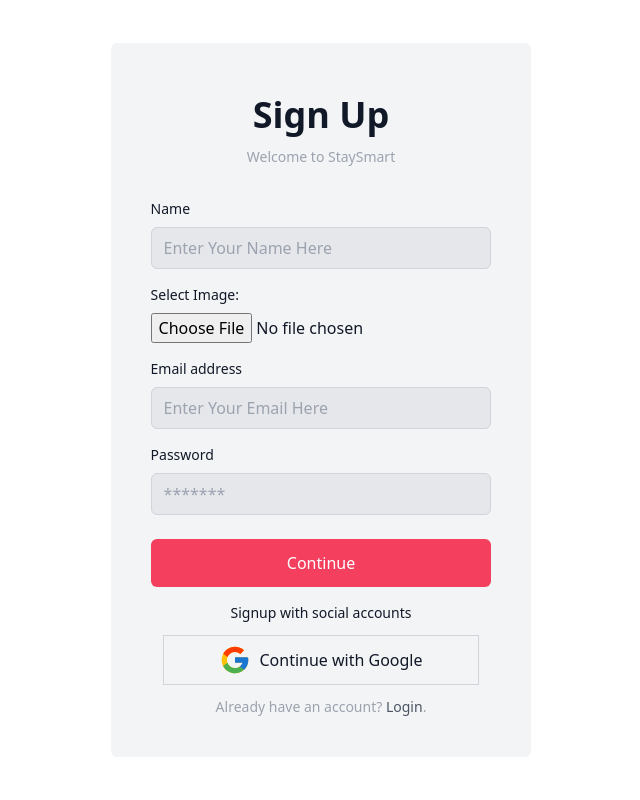
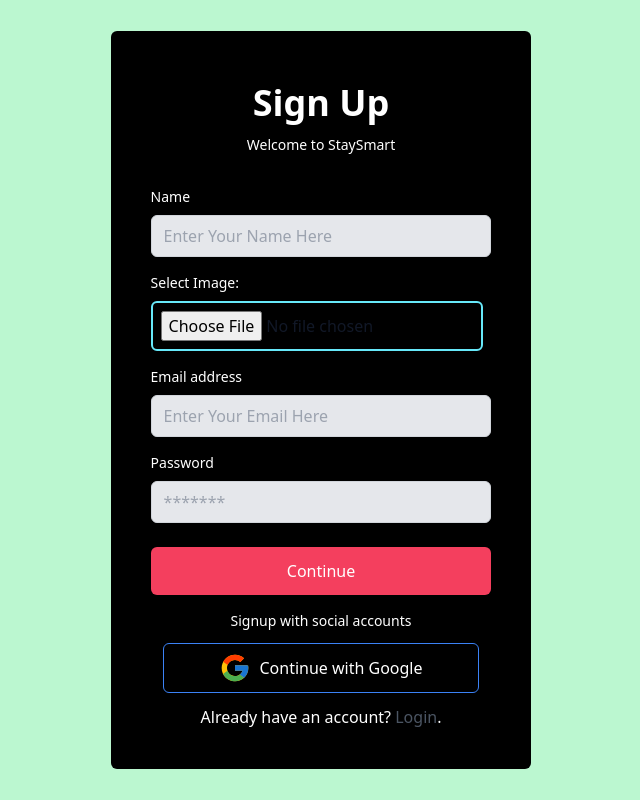
Before and after one commit to amithasanamithasan/MyStaySmart-starter-template, a React (Vite) app in the folder client/: page /signup in a window 1280 px wide. Shown: the whole page, without its empty margins (319-959 px from the left). Built offline with nearby package versions, Linux system fonts and the light colour scheme; no server answers.

Commit message:
tanStack query client setup main jsx file setup

```diff
--- a/client/src/API/auth.js
+++ b/client/src/API/auth.js
@@ -1,6 +1,6 @@
 import axiosSecure from "."
 
-
+// save user  data in  database
 export const saveUser = async user=>{
 
     const currentUser={
@@ -14,3 +14,13 @@ export const saveUser = async user=>{
     return data ;
 
 }
+
+// GET Token form server
+
+export const getToken = async email=>{
+
+    const {data} =await axiosSecure.post(`/jwt`,email)
+console.log("Token recived from server..........",data);
+    return data ;
+
+}
--- a/client/src/API/utils.js
+++ b/client/src/API/utils.js
@@ -2,6 +2,7 @@ import axios from "axios";
 
 export const imageUploadimgbb= async image=>{
 
+  // image uplodead new FromData ()
 const formData= new FormData();
   formData.append('image', image);
 
--- a/client/src/components/Room/Room.jsx
+++ b/client/src/components/Room/Room.jsx
@@ -12,26 +12,27 @@ const [loading ,setLoading]=useState(false);
 const [params , setParams]=useSearchParams();
 // oonno je kono component e access korte parbo params.get kore
   const category= params.get('category')
+  console.log(category);
 // API data loaded
 
-useEffect( ()=>{
-    setLoading(true)
-fetch('rooms.json')
+// useEffect( ()=>{
+//     setLoading(true)
+// fetch('http://localhost:8000/rooms')
 
-.then(res=>res.json())
-.then(data=> {
-    if(category){
+// .then(res=>res.json())
+// .then(data=> {
+//     if(category){
 
-  const fillered= data.filter(room=> room.category=== category)
-  setRooms(fillered)
+//   const fillered= data.filter(room=> room.category=== category)
+//   setRooms(fillered)
 
-    }else{
-        setRooms(data)
-    }
-    setLoading(false)
-})
+//     }else{
+//         setRooms(data)
+//     }
+//     setLoading(false)
+// })
 
-},[category])
+// },[category])
 
 if(loading){
     return <Loader></Loader>
--- a/client/src/main.jsx
+++ b/client/src/main.jsx
@@ -7,11 +7,20 @@ import { Toaster } from 'react-hot-toast'
 import 'react-date-range/dist/styles.css'
 import 'react-date-range/dist/theme/default.css'
 import { HelmetProvider } from 'react-helmet-async';
+import {QueryClient,QueryClientProvider,} from '@tanstack/react-query'
+
+const queryClient = new QueryClient()
+
+
 ReactDOM.createRoot(document.getElementById('root')).render(
+
+
   <HelmetProvider>
-  <AuthProvider>
+ <QueryClientProvider client={queryClient}>
+ <AuthProvider>
     <Toaster />
     <RouterProvider router={router} />
   </AuthProvider>
+ </QueryClientProvider>
   </HelmetProvider>
 )
--- a/client/src/pages/Login/Login.jsx
+++ b/client/src/pages/Login/Login.jsx
@@ -3,11 +3,11 @@ import { FcGoogle } from 'react-icons/fc'
 
 const Login = () => {
   return (
-    <div className='flex justify-center items-center min-h-screen'>
-      <div className='flex flex-col max-w-md p-6 rounded-md sm:p-10 bg-gray-100 text-gray-900'>
+    <div className='flex justify-center items-center min-h-screen bg-amber-100'>
+      <div className='flex flex-col max-w-md p-6 rounded-md sm:p-10  bg-gray-300 text-gray-900'>
         <div className='mb-8 text-center'>
           <h1 className='my-3 text-4xl font-bold'>Log In</h1>
-          <p className='text-sm text-gray-400'>
+          <p className='text-base text-emerald-600'>
             Sign in to access your account
           </p>
         </div>
@@ -70,12 +70,12 @@ const Login = () => {
           </p>
           <div className='flex-1 h-px sm:w-16 dark:bg-gray-700'></div>
         </div>
-        <div className='flex justify-center items-center space-x-2 border m-3 p-2 border-gray-300 border-rounded cursor-pointer'>
+        <div className='flex border-x-2 border-y-2 rounded-lg border-cyan-400 justify-center items-center space-x-2 border m-3 p-2 border-rounded cursor-pointer'>
           <FcGoogle size={32} />
 
           <p>Continue with Google</p>
         </div>
-        <p className='px-6 text-sm text-center text-gray-400'>
+        <p className='px-6 text-center text-base text-rose-500'>
           Don&apos;t have an account yet?{' '}
           <Link
             to='/signup'
--- a/client/src/pages/SignUp/SignUp.jsx
+++ b/client/src/pages/SignUp/SignUp.jsx
@@ -1,10 +1,13 @@
-import { Link } from 'react-router-dom'
+import { Link, useNavigate } from 'react-router-dom'
 import { FcGoogle } from 'react-icons/fc'
 
 import { imageUploadimgbb } from '../../API/utils';
 import useAuth from"../../hooks/useAuth";
-import { saveUser } from '../../API/auth';
+import { getToken, saveUser } from '../../API/auth';
+
+import {toast} from 'react-hot-toast';
 const SignUp = () => {
+  const navigate = useNavigate()
   const { createUser, updateUserProfile, signInWithGoogle}=useAuth();
 
 const handelsignup= async event=>{
@@ -28,8 +31,17 @@ console.log(result);
 // save user data in database
 const dbResponse= await saveUser(result?.user)
 console.log(dbResponse);
+
+// get token
+await getToken(result?.user?.email)
+navigate('/');
+toast.success('SignUp Successful')
+
+
+
 }catch(err){
   console.log(err);
+  toast.error(err?.message);
 }
 
 //  console.log(name,email,password,image);
@@ -37,11 +49,11 @@ console.log(dbResponse);
 
 
   return (
-    <div className='flex justify-center items-center min-h-screen'>
-      <div className='flex flex-col max-w-md p-6 rounded-md sm:p-10 bg-gray-100 text-gray-900'>
+    <div className='flex justify-center items-center min-h-screen bg-green-200'>
+      <div className='flex flex-col max-w-md p-6 rounded-md sm:p-10 bg-black text-gray-900'>
         <div className='mb-8 text-center'>
-          <h1 className='my-3 text-4xl font-bold'>Sign Up</h1>
-          <p className='text-sm text-gray-400'>Welcome to StaySmart</p>
+          <h1 className='my-3 text-4xl font-bold text-white'>Sign Up</h1>
+          <p className='text-sm text-white'>Welcome to StaySmart</p>
         </div>
         <form onSubmit={handelsignup}
           noValidate=''
@@ -50,7 +62,7 @@ console.log(dbResponse);
         >
           <div className='space-y-4'>
             <div>
-              <label htmlFor='email' className='block mb-2 text-sm'>
+              <label htmlFor='email' className='block mb-2 text-sm text-white'>
                 Name
               </label>
               <input
@@ -63,10 +75,10 @@ console.log(dbResponse);
               />
             </div>
             <div>
-              <label htmlFor='image' className='block mb-2 text-sm'>
+              <label htmlFor='image' className='block mb-2 text-sm text-white'>
                 Select Image:
               </label>
-              <input
+              <input className='border-x-2 border-y-2 border-cyan-300 p-2 rounded-md'
                 required
                 type='file'
                 id='image'
@@ -75,7 +87,7 @@ console.log(dbResponse);
               />
             </div>
             <div>
-              <label htmlFor='email' className='block mb-2 text-sm'>
+              <label htmlFor='email' className='block mb-2 text-sm text-white'>
                 Email address
               </label>
               <input
@@ -90,7 +102,7 @@ console.log(dbResponse);
             </div>
             <div>
               <div className='flex justify-between'>
-                <label htmlFor='password' className='text-sm mb-2'>
+                <label htmlFor='password' className='text-sm mb-2 text-white'>
                   Password
                 </label>
               </div>
@@ -117,17 +129,17 @@ console.log(dbResponse);
         </form>
         <div className='flex items-center pt-4 space-x-1'>
           <div className='flex-1 h-px sm:w-16 dark:bg-gray-700'></div>
-          <p className='px-3 text-sm dark:text-gray-400'>
+          <p className='px-3 text-sm dark:text-gray-400 text-white' >
             Signup with social accounts
           </p>
           <div className='flex-1 h-px sm:w-16 dark:bg-gray-700'></div>
         </div>
-        <div className='flex justify-center items-center space-x-2 border m-3 p-2 border-gray-300 border-rounded cursor-pointer'>
+        <div className='flex justify-center items-center space-x-2 border m-3 p-2 border-blue-500 rounded-md cursor-pointer'>
           <FcGoogle size={32} />
 
-          <p>Continue with Google</p>
+          <p className='text-white '>Continue with Google</p>
         </div>
-        <p className='px-6 text-sm text-center text-gray-400'>
+        <p className='px-6 text-center text-white  text-base'>
           Already have an account?{' '}
           <Link
             to='/login'
--- /dev/null
+++ b/client/src/routes/PrivateRoute.jsx
@@ -0,0 +1,11 @@
+
+
+const PrivateRoute = () => {
+    return (
+        <div>
+
+        </div>
+    );
+};
+
+export default PrivateRoute;
```
Also changed, not shown: client/public/rooms.json (+19 -0 lines).
